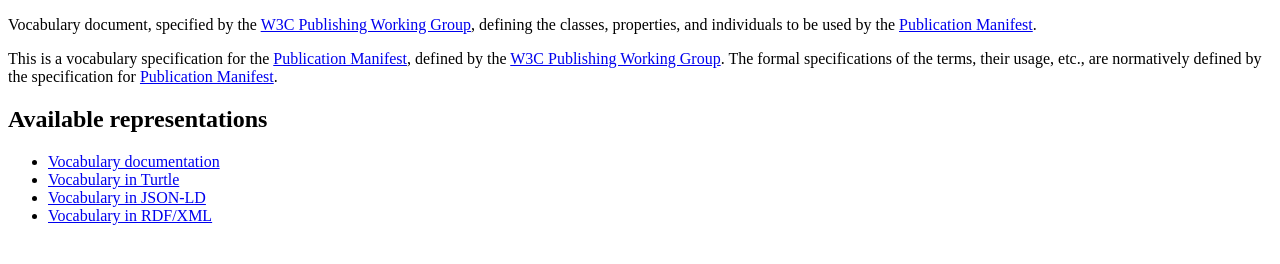
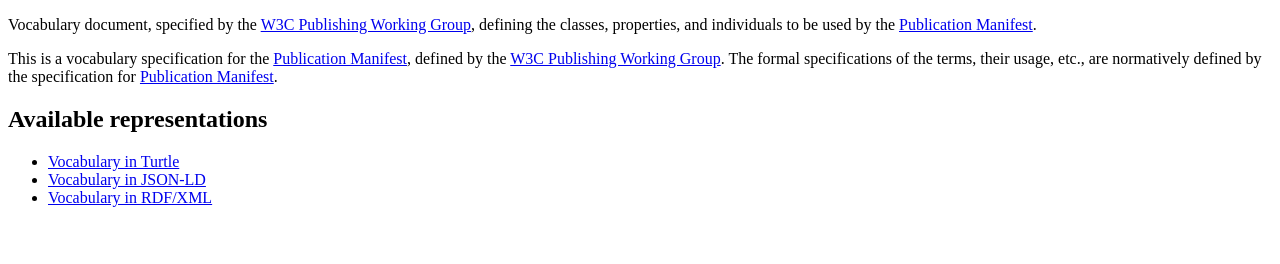
Before and after one commit to w3c/pub-vocab, a plain HTML site: page index.html in a window 1280 px wide. Drawn offline with Linux system fonts and the light colour scheme.

Commit message:
Reorganization of the repository

```diff
--- a/index.html
+++ b/index.html
@@ -45,10 +45,9 @@
     <section>
         <h2>Available representations</h2>
         <ul>
-            <li><a href="https://www.w3.org/TR/pub">Vocabulary documentation</a></li>
-            <li><a href="https://www.w3.org/ns/pub.ttl">Vocabulary in Turtle</a></li>
-            <li><a href="https://www.w3.org/ns/pub.jsonld">Vocabulary in JSON-LD</a></li>
-            <li><a href="https://www.w3.org/ns/pub.rdf">Vocabulary in RDF/XML</a></li>
+            <li><a href="https://www.w3.org/ns/pub-vocab/manifest.ttl">Vocabulary in Turtle</a></li>
+            <li><a href="https://www.w3.org/ns/pub-vocab/manifest.jsonld">Vocabulary in JSON-LD</a></li>
+            <li><a href="https://www.w3.org/ns/pub-vocab/manifest.rdf">Vocabulary in RDF/XML</a></li>
         </ul>
     </section>
 </body>
```
Also changed, not shown: pub-vocab/manifest.html (renamed from pub.html), 12 other files.
